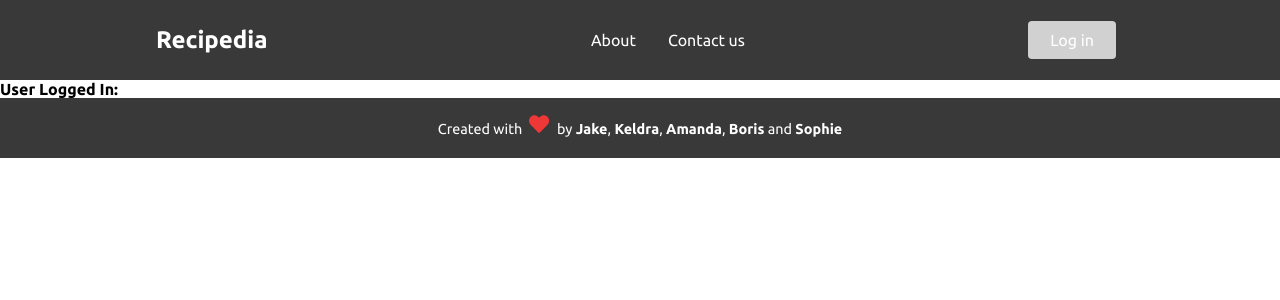
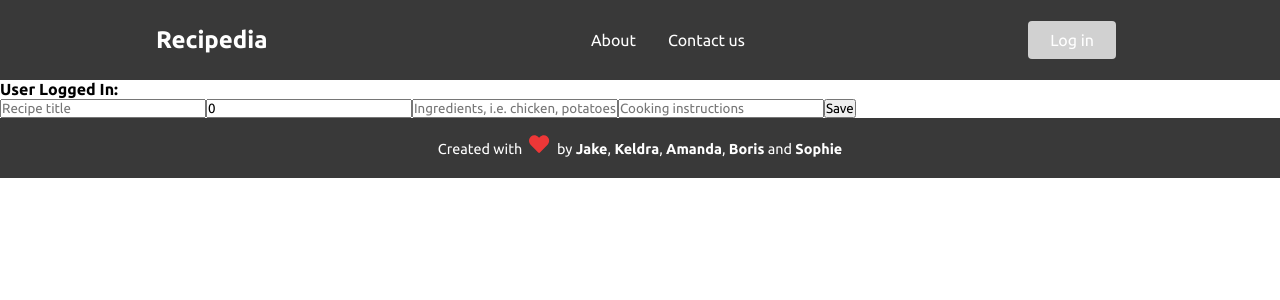
Before and after one commit to SophieBonneval/Recipedia, a React (Create React App) app: page /user/recipe in a window 1280 px wide. Shown: the top 300 px of the page. Built offline with nearby package versions, Linux system fonts and the light colour scheme; no server answers.

Commit message:
ulogged in user can create recipe and it is saved on firestore

```diff
--- a/src/App.js
+++ b/src/App.js
@@ -12,6 +12,7 @@ import Sidebar from './components/Sidebar';
 import RecipeDetail from './components/RecipeDetail/Recipedetail';
 import { onAuthStateChanged } from 'firebase/auth';
 import { auth } from './firebase-config';
+import UserCreateRecipe from './components/UserRecipe/UserCreateRecipe'
 
 function App() {
   const [user, setUser] = useState({});
@@ -30,6 +31,7 @@ function App() {
           {user?.email}
         </div>
         <Switch>
+          <Route path='/user/recipe' exact component={UserCreateRecipe} />
           <Route path='/' exact component={Home} />
           <Route path='/about' component={About} />
           <Route path='/contact-us' component={ContactUs} />
--- /dev/null
+++ b/src/components/UserRecipe/UserCreateRecipe.js
@@ -0,0 +1,68 @@
+import React, {useState} from 'react'
+import { addDoc, collection, Timestamp } from "firebase/firestore";
+import { auth,db } from '../../firebase-config';
+
+function UserCreateRecipe() {
+  const [title, setTitle] = useState('');
+  const [readyInMinutes, setReadyInMinutes] = useState(0);
+  const [ingredients, setIngredients] = useState('');
+  const [instructions, setInstructions] = useState('');
+
+  const handleSubmit = async (e) => {
+    e.preventDefault();
+    await addDoc(collection(db, 'recipes'), {
+      uid: auth.currentUser.uid,
+      title,
+      readyInMinutes,
+      ingredients,
+      instructions,
+      createdAt: Timestamp.fromDate(new Date()),
+    });
+    setTitle('');
+    setReadyInMinutes(0);
+    setIngredients('');
+    setInstructions('');
+  };
+
+  return (
+    <div>
+      <form onSubmit={handleSubmit}>
+        <input
+          type='text'
+          name='title'
+          id='title'
+          value={title}
+          placeholder='Recipe title'
+          onChange={(e) => setTitle(e.target.value)}
+           />
+        <input
+          type="number"
+          name="readyInMinutes"
+          id="readyInMinutes"
+          value={readyInMinutes}
+          placeholder='Total of preparation and cooking time in minutes'
+          onChange={(e) => setReadyInMinutes(e.target.value)}
+           />
+        <input
+          type="text"
+          name="ingredients"
+          id="ingredients"
+          value={ingredients}
+          placeholder='Ingredients, i.e. chicken, potatoes, etc'
+          onChange={(e) => setIngredients(e.target.value)}
+          />
+        <input
+          type="text"
+          name="instructions"
+          id="instructions"
+          value={instructions}
+          placeholder='Cooking instructions'
+          onChange={(e) => setInstructions(e.target.value)}
+           />
+           <button>Save</button>
+        </form>
+    </div>
+  )
+}
+
+export default UserCreateRecipe
```
